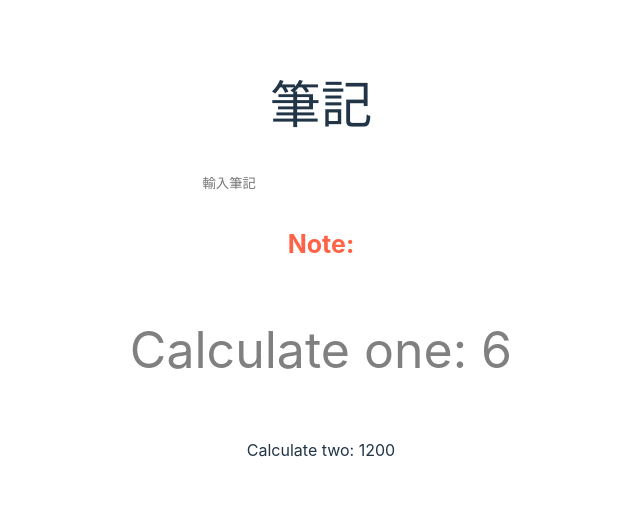
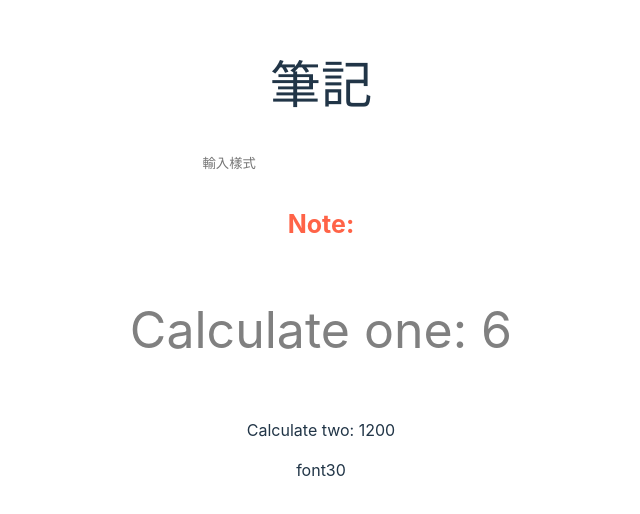
Before and after one commit to yanniao0827/Vue, a Vue app in the folder PRACTICE/my_app/: page / in a window 1280 px wide. Shown: the part 140-654 px from the top of the page, without its empty margins (319-959 px from the left). Built offline with nearby package versions, Linux system fonts and the light colour scheme.

Commit message:
7.8v-if、v-else

```diff
--- a/PRACTICE/my_app/src/components/LifeNote.vue
+++ b/PRACTICE/my_app/src/components/LifeNote.vue
@@ -1,10 +1,12 @@
 <script setup>
 import { ref,onUpdated,onUnmounted } from 'vue';
 const note=ref('')
+const text=ref('輸入樣式')
 const a=ref(30)
 const b=ref(40)
 // 寫已定義好的樣式名稱
 let classStyle=ref('font50')
+let isFont30=ref(false)
 
 const testStyle=ref({color:'tomato', fontSize:'25px', fontWeight:'bold'})
 const updateLocalStorage = () => {
@@ -12,8 +14,13 @@ const updateLocalStorage = () => {
     localStorage.setItem('userNote', note.value);
 }
 onUpdated(()=>{
+    if(note=='font30'){
+        isFont30=true
+    }else{
+        isFont30=false
+    }
     updateLocalStorage();
-    console.log('筆記已更新');
+    console.log('isFont30',isFont30);
 })
 // 確保關閉前也有更新LocalStorage
 onUnmounted(()=>{
@@ -25,12 +32,15 @@ onUnmounted(()=>{
 // 用{{}}包起來是vue的插值語法
 // v-model為雙向綁定的語法，在這裡雙向綁訂了input以及{{note}}，此時在input輸入文字會值時顯示在p標籤裡面
 // v-bind為樣式繫節語法，:style="(自訂的樣式名稱)"就可以代入自訂樣式，v-bind可以省略
+// v-if、v-else為條件渲染語法，當條件為true時才會顯示，這裡設定成文字等於font30時才顯示，因此font10被隱藏
 <template>
 <h1>筆記</h1>
-<input type="text" placeholder="輸入筆記" v-model="note">
+<input type="text" :placeholder="text" v-model="note">
 <p :style="testStyle">Note:{{ note }}</p>
 <p :class="classStyle">Calculate one: {{ 2+4 }}</p>
 <p>Calculate two: {{ a*b }}</p>
+<p v-if="isFont30 ==true">font10</p>
+<p v-else>font30</p>
 </template>
 
 
```
